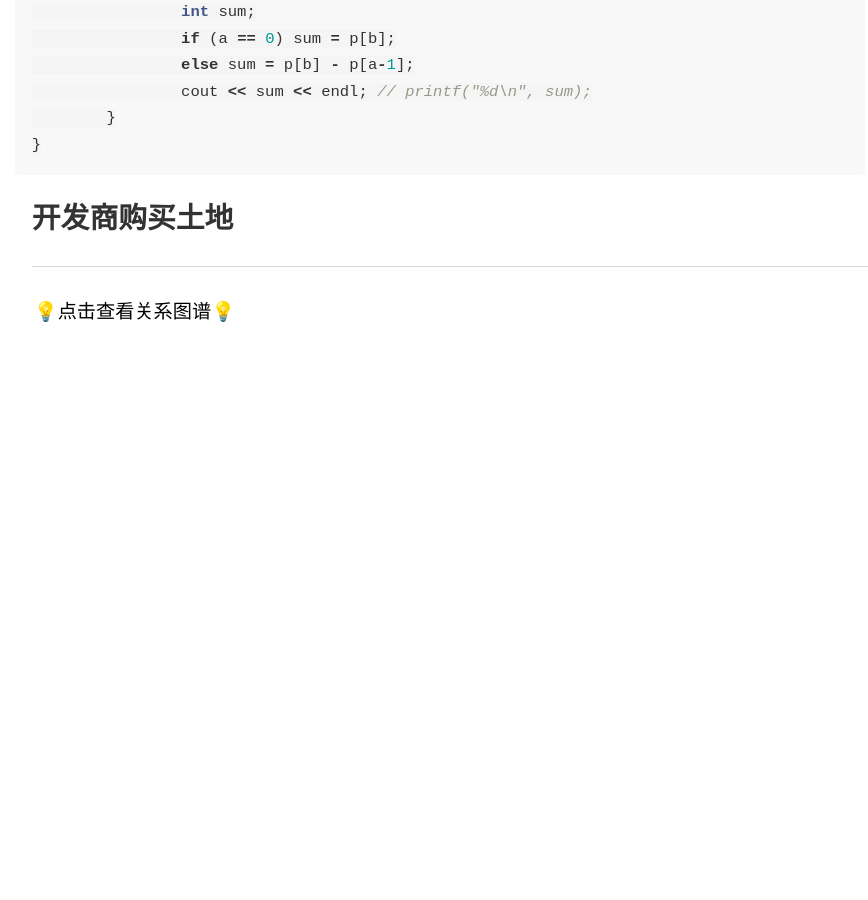
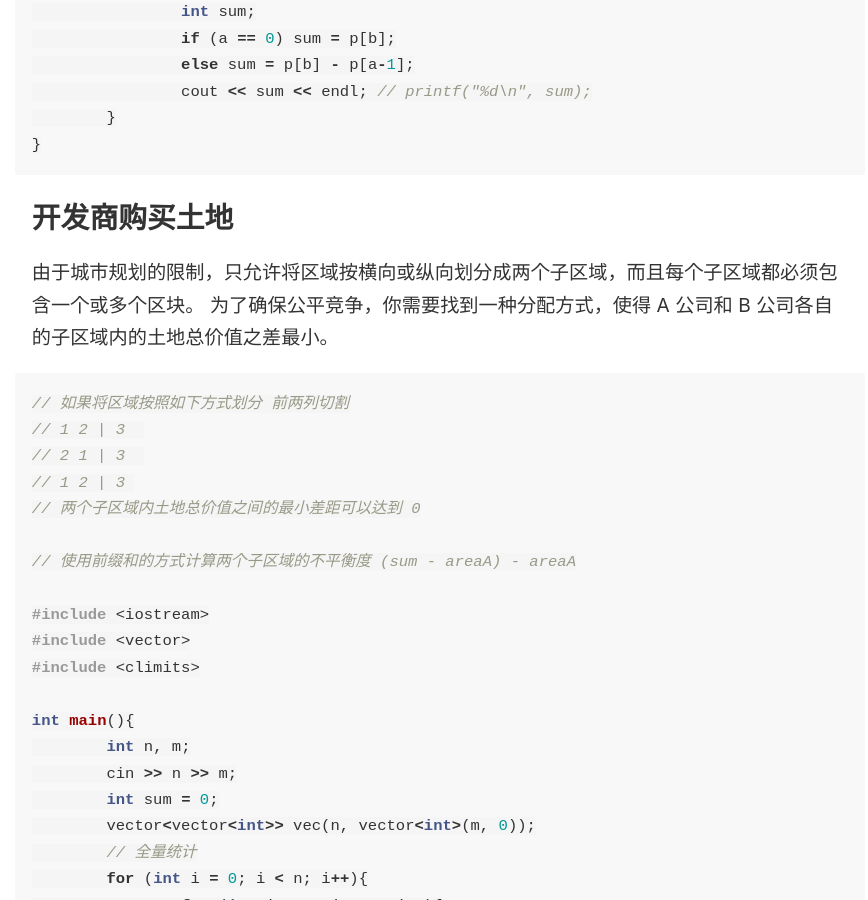
Before and after one commit to wingowen/digital-garden-jekyll, a Jekyll site: the page built from _notes/算法.md, in a window 1280 px wide and 900 px high, scrolled down 8601 px. Shown: the whole window, without its empty margins (45-913 px from the left). Built offline with Jekyll 4.4.1, drawn with Linux system fonts in a browser that asks for light colours; before the commit the page ends 9042 px from its top, so only the background shows below that; some of the changed text lies outside the part shown.

Commit message:
vault backup: 2024-08-29 14:39:16

````diff
--- a/_notes/算法.md
+++ b/_notes/算法.md
@@ -302,3 +302,49 @@
 ```
 
 ## 开发商购买土地
+
+由于城市规划的限制，只允许将区域按横向或纵向划分成两个子区域，而且每个子区域都必须包含一个或多个区块。 为了确保公平竞争，你需要找到一种分配方式，使得 A 公司和 B 公司各自的子区域内的土地总价值之差最小。
+
+```c
+// 如果将区域按照如下方式划分 前两列切割
+// 1 2 | 3
+// 2 1 | 3
+// 1 2 | 3
+// 两个子区域内土地总价值之间的最小差距可以达到 0
+
+// 使用前缀和的方式计算两个子区域的不平衡度 (sum - areaA) - areaA
+
+#include <iostream>
+#include <vector>
+#include <climits>
+
+int main(){
+	int n, m;
+	cin >> n >> m;
+	int sum = 0;
+	vector<vector<int>> vec(n, vector<int>(m, 0));
+	// 全量统计
+	for (int i = 0; i < n; i++){
+		for (int j = 0; j < m; j++){
+			cin >> vec[i][j];
+			sum += vec[i][j];
+		}
+	}
+	vector<int> hori(n, 0) // 横向统计
+	for (int i = 0; i < n; i++){
+		for (int j = 0; j < m; j++){
+			hori[i] += vec[i][j];
+		}
+	}
+	vector<int> vert(n, 0) // 纵向统计
+	for (int j = 0; j < n; j++){
+		for (int i = 0; i < m; i++){
+			vert[j] += vec[i][j];
+		}
+	}
+	int result = INT32_MAX;
+	int hori_cut = 0; // 横切统计
+	for ()
+}
+
+```
````
